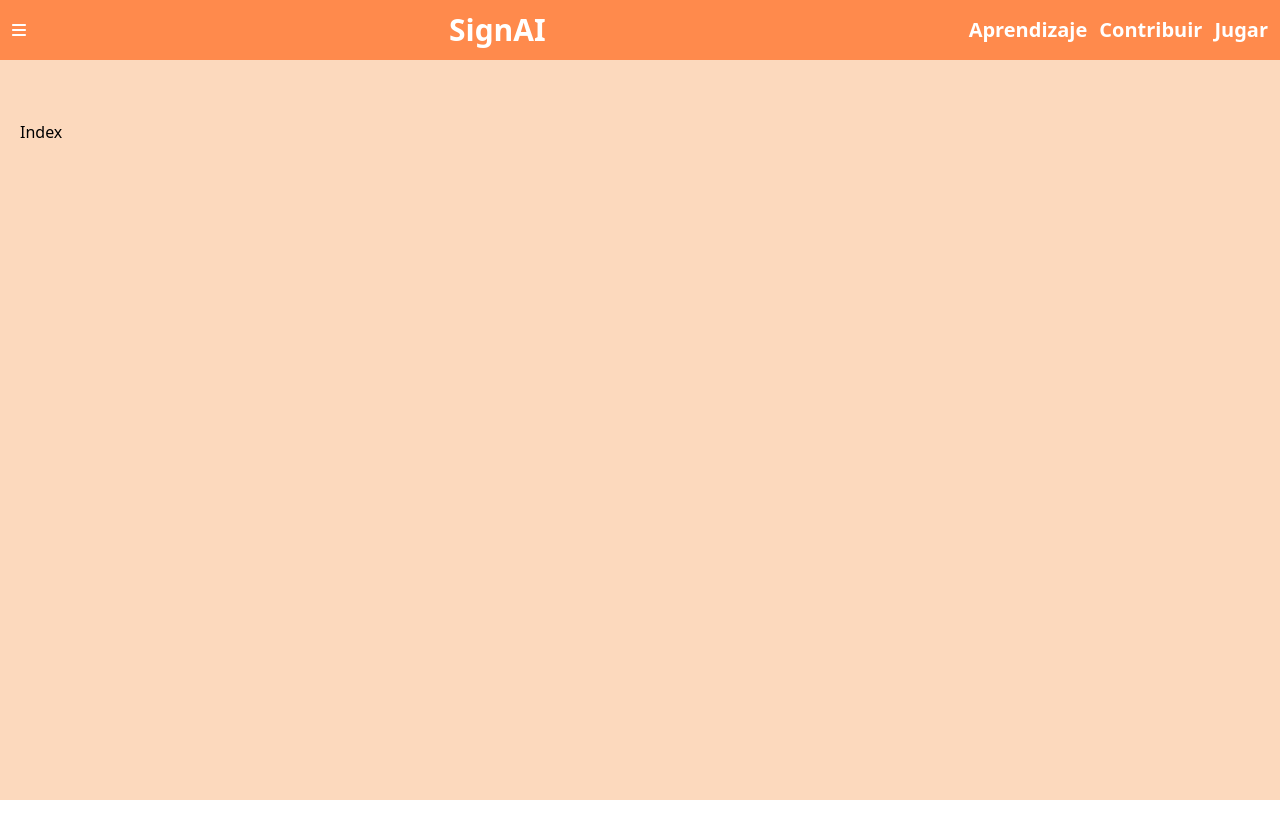
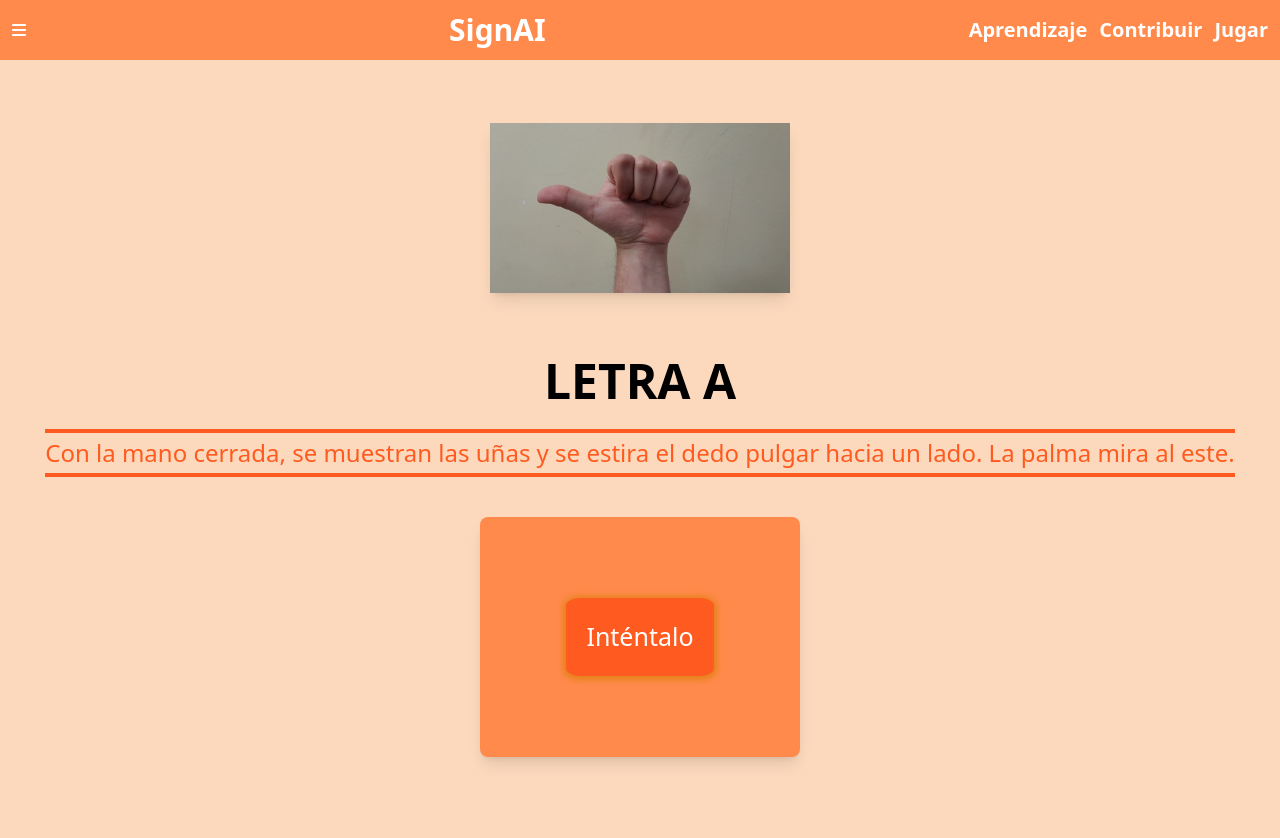
Before and after one commit to Emir490/action-collector, a Next.js app: page /learning/A in a window 1280 px wide. Shown: the top 838 px of the page. Before the commit the page ends 800 px from the top, so only its background shows below. Built offline with nearby package versions, Linux system fonts and the light colour scheme; no server answers.

Commit message:
changes learning

```diff
--- a/src/pages/learning/[sign]/index.tsx
+++ b/src/pages/learning/[sign]/index.tsx
@@ -1,11 +1,43 @@
-import Layout from "@/components/layout"
+import Layout from "@/components/layout";
+import Image from "next/image";
+import React from "react";
+import alphabetImg from "@/images/A.jpg";
 
 const Index = () => {
+  const buttonStyle = {
+    fontSize: "25px",
+    borderRadius: "10%", // Ajusta el nivel de redondez aquí
+    boxShadow: "0 1px 6px 3px #e68019" // Ajusta el nivel de sombra aquí
+  };
+
   return (
     <Layout>
-        <div>Index</div>
+      <div className="flex flex-col items-center justify-center h-screen mt-[-80px]">
+        <div className="shadow-lg">
+          <Image
+            src={alphabetImg}
+            alt="Abecedario Imagen"
+            width={300}
+            height={250}
+          />
+        </div>
+        <p className="text-5xl font-bold mt-16 text-black">
+          LETRA A
+        </p>
+        <p className="text-2xl mt-6 text-orange-500 text-justify border-t-4 border-b-4 border-orange-500 py-1">
+          Con la mano cerrada, se muestran las uñas y se estira el dedo pulgar hacia un lado. La palma mira al este.
+        </p>
+        <div className="w-80 h-60 bg-orange-400 mt-10 rounded-lg shadow-lg flex items-center justify-center">
+          <button
+            className="text-white bg-orange-500 hover:bg-orange-600 py-5 px-5"
+            style={buttonStyle}
+          >
+            Inténtalo
+          </button>
+        </div>
+      </div>
     </Layout>
-  )
-}
+  );
+};
 
-export default Index
+export default Index;
```
Also changed, not shown: src/images/A.jpg (added).
